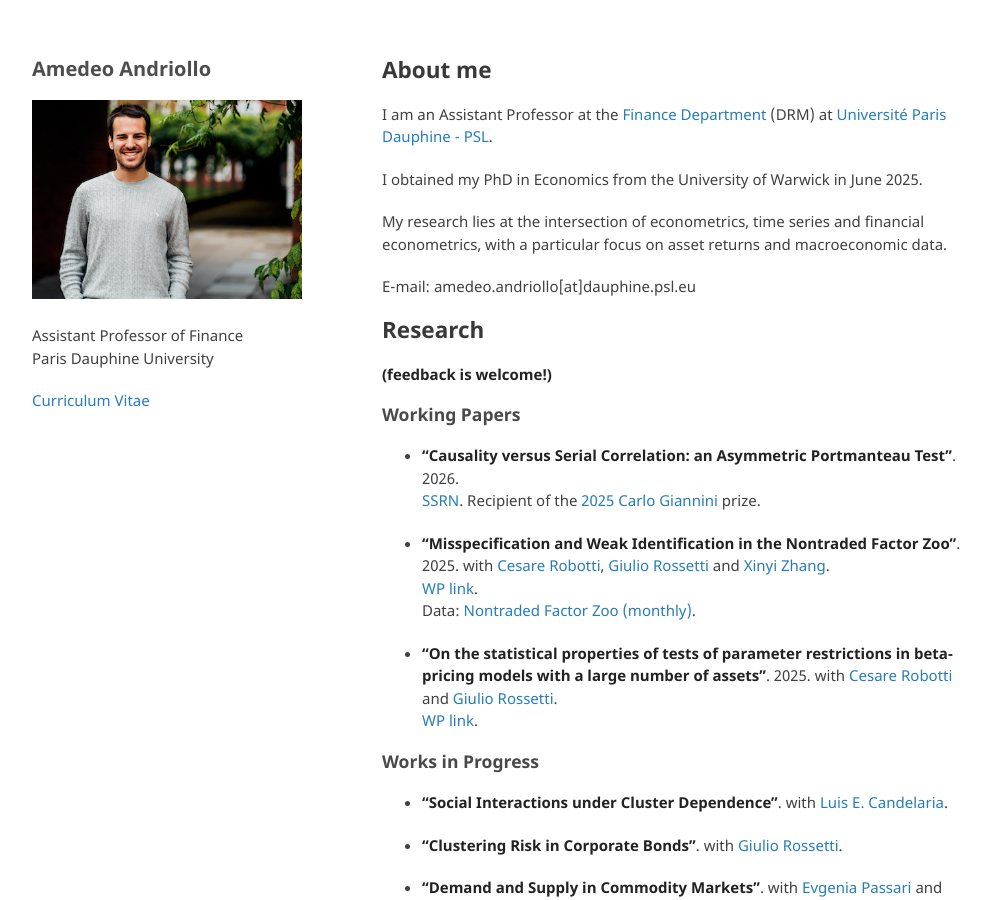
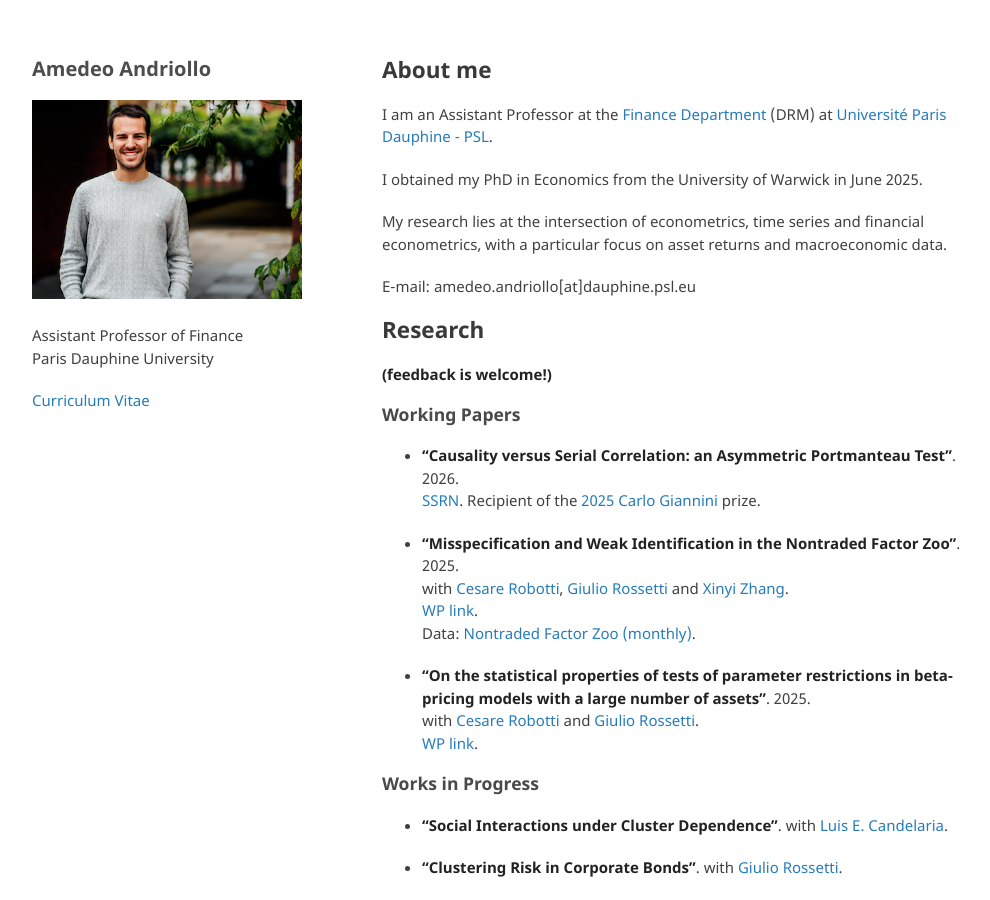
Before and after one commit to amandri/amandri.github.io, a Jekyll site: the page built from index.md, in a window 1280 px wide and 900 px high. Shown: the whole window, without its empty margins (133-1123 px from the left). Built offline with Jekyll 4.4.1, drawn with Linux system fonts in a browser that asks for light colours; the repository's description, which GitHub fills in, is left out; our own code applies the rules of GitHub Pages for plain Markdown files.

```diff
--- a/index.md
+++ b/index.md
@@ -21,11 +21,13 @@ E-mail: amedeo.andriollo[at]dauphine.psl.eu
 - **"Causality versus Serial Correlation: an Asymmetric Portmanteau Test"**. 2026. \
 [SSRN](https://ssrn.com/abstract=6302579). Recipient of the [2025 Carlo Giannini](https://www.side-iea.it/events/conferences/iceee-2025) prize.
 
-- **"Misspecification and Weak Identification in the Nontraded Factor Zoo"**. 2025. with [Cesare Robotti](https://www.cesarerobotti.com), [Giulio Rossetti](https://giuliorossetti94.github.io) and [Xinyi Zhang](https://warwick.ac.uk/fac/soc/wbs/subjects/finance/faculty1/phd_students/xinyi-zhang/). \
+- **"Misspecification and Weak Identification in the Nontraded Factor Zoo"**. 2025. \
+  with [Cesare Robotti](https://www.cesarerobotti.com), [Giulio Rossetti](https://giuliorossetti94.github.io) and [Xinyi Zhang](https://warwick.ac.uk/fac/soc/wbs/subjects/finance/faculty1/phd_students/xinyi-zhang/). \
 [WP link](https://giuliorossetti94.github.io/assets/pdf/andriollo-robotti-rossetti-zhang-nontraded-factor-zoo.pdf). \
  Data: [Nontraded Factor Zoo (monthly)](https://www.dropbox.com/scl/fi/3uc9455qwugk3vvpuzsir/all_nontraded_monthly_Oct2024.xlsx?rlkey=lyhmffscqe3af28kfqggs4a6d&dl=0).
 
-- **"On the statistical properties of tests of parameter restrictions in beta-pricing models with a large number of assets"**. 2025. with [Cesare Robotti](https://www.cesarerobotti.com) and [Giulio Rossetti](https://giuliorossetti94.github.io). \
+- **"On the statistical properties of tests of parameter restrictions in beta-pricing models with a large number of assets"**. 2025. \
+  with [Cesare Robotti](https://www.cesarerobotti.com) and [Giulio Rossetti](https://giuliorossetti94.github.io). \
 [WP link](https://papers.ssrn.com/sol3/papers.cfm?abstract_id=5112225).
 
 ### Works in Progress
```
